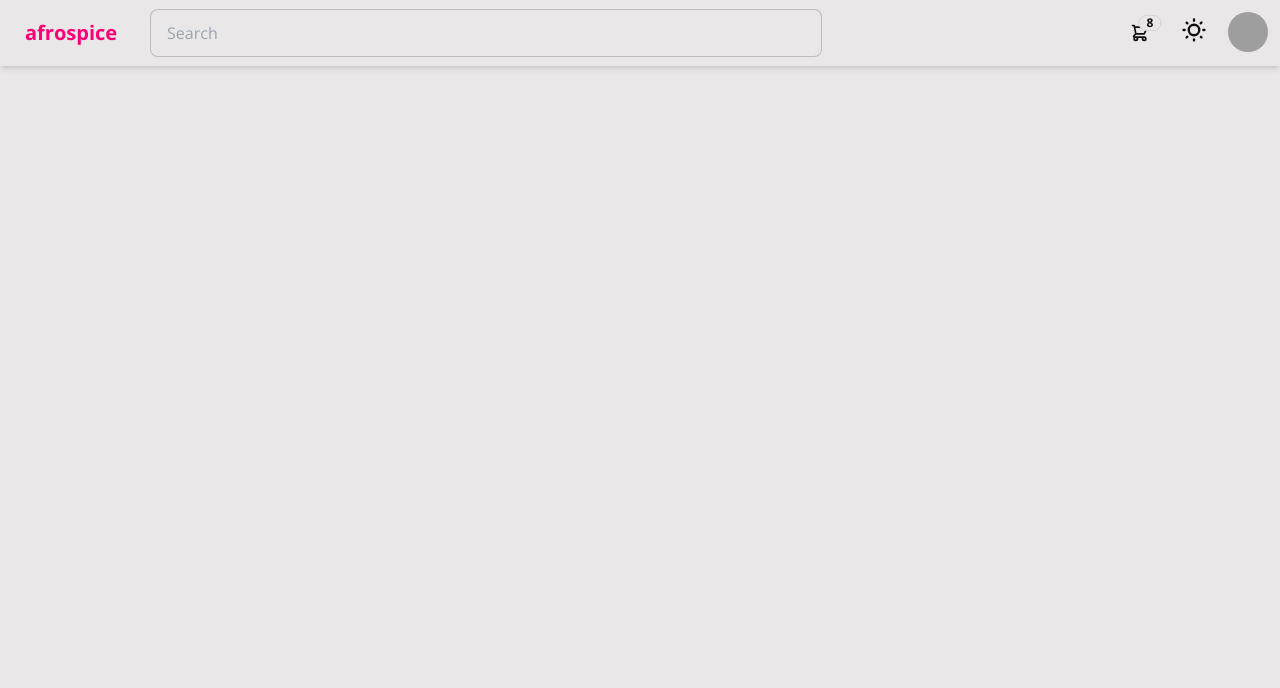
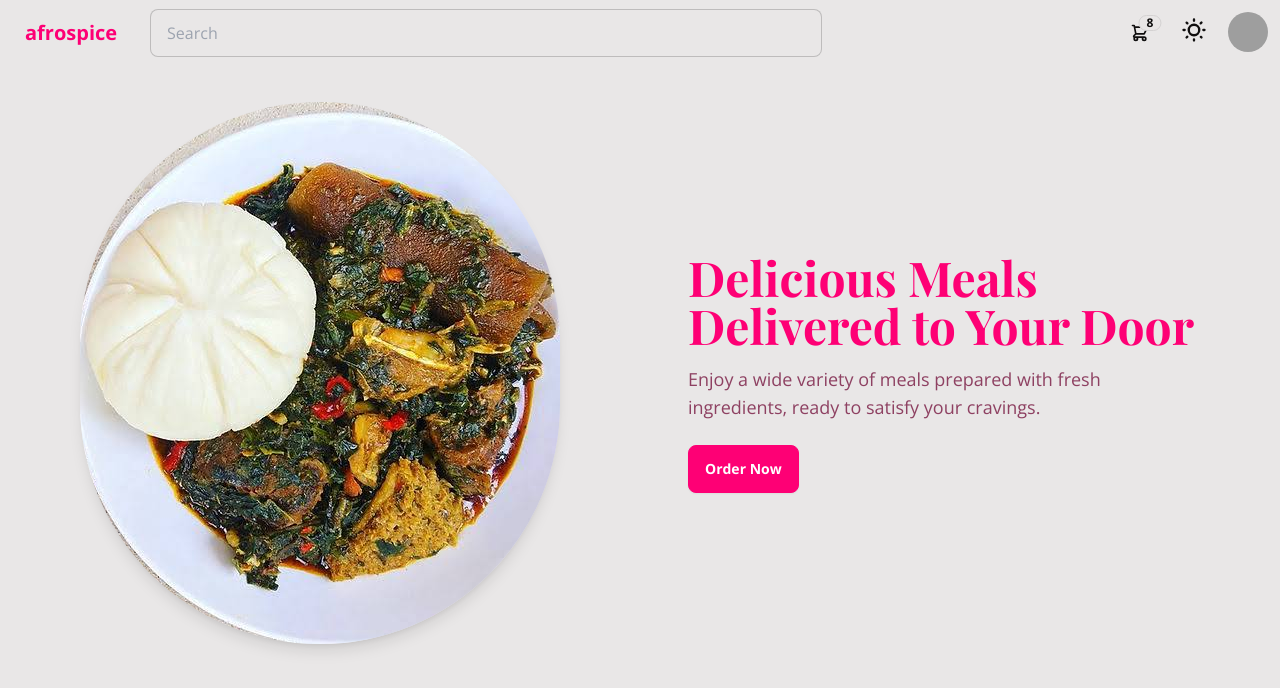
Before and after one commit to dev-Bambam/restaurant-web, a website: page public/home.html in a window 1280 px wide. Drawn offline with nearby package versions, Linux system fonts and the light colour scheme; grey boxes are pictures that could not be loaded.

Commit message:
progress...

```diff
--- a/public/home.html
+++ b/public/home.html
@@ -52,7 +52,8 @@
     </style>
   </head>
   <body>
-    <div class="navbar bg-base-100 flex justify-between items-center shadow-md">
+    <!-- header -->
+    <header class="navbar bg-base-100 flex justify-between items-center shadow-md">
       <!-- Logo -->
       <a class="btn btn-ghost text-xl text-primary">afrospice</a>
 
@@ -114,7 +115,34 @@
           </div>
         </div>
       </div>
-    </div>
+    </header>
+    <!-- main -->
+    <main>
+      <!-- hero-section -->
+      <section class="banner bg-base-100 pt-9 px-20">
+        <div class="container mx-auto flex flex-col lg:flex-row items-center">
+          <!-- Left Image -->
+          <div class="w-full lg:w-1/2">
+            <img
+              src="./images/images/mainCourses/Pounded Yam and Efo riro.jpg"
+              alt="Delicious Food"
+              class="w-50rem h-auto rounded-full shadow-lg"
+            />
+          </div>
+
+          <!-- Right Text -->
+          <div class="w-full lg:w-1/2 mt-8 lg:mt-0 lg:pl-12 text-center lg:text-left">
+            <h1 class="text-4xl lg:text-5xl font-bold text-primary">Delicious Meals Delivered to Your Door</h1>
+            <p class="mt-4 text-lg text-secondary">
+              Enjoy a wide variety of meals prepared with fresh ingredients, ready to satisfy your cravings.
+            </p>
+            <button class="mt-6 btn btn-primary">Order Now</button>
+          </div>
+
+        </div>
+      </section>
+
+    </main>
   </body>
 
 
```
Also changed, not shown: public/output.css.
